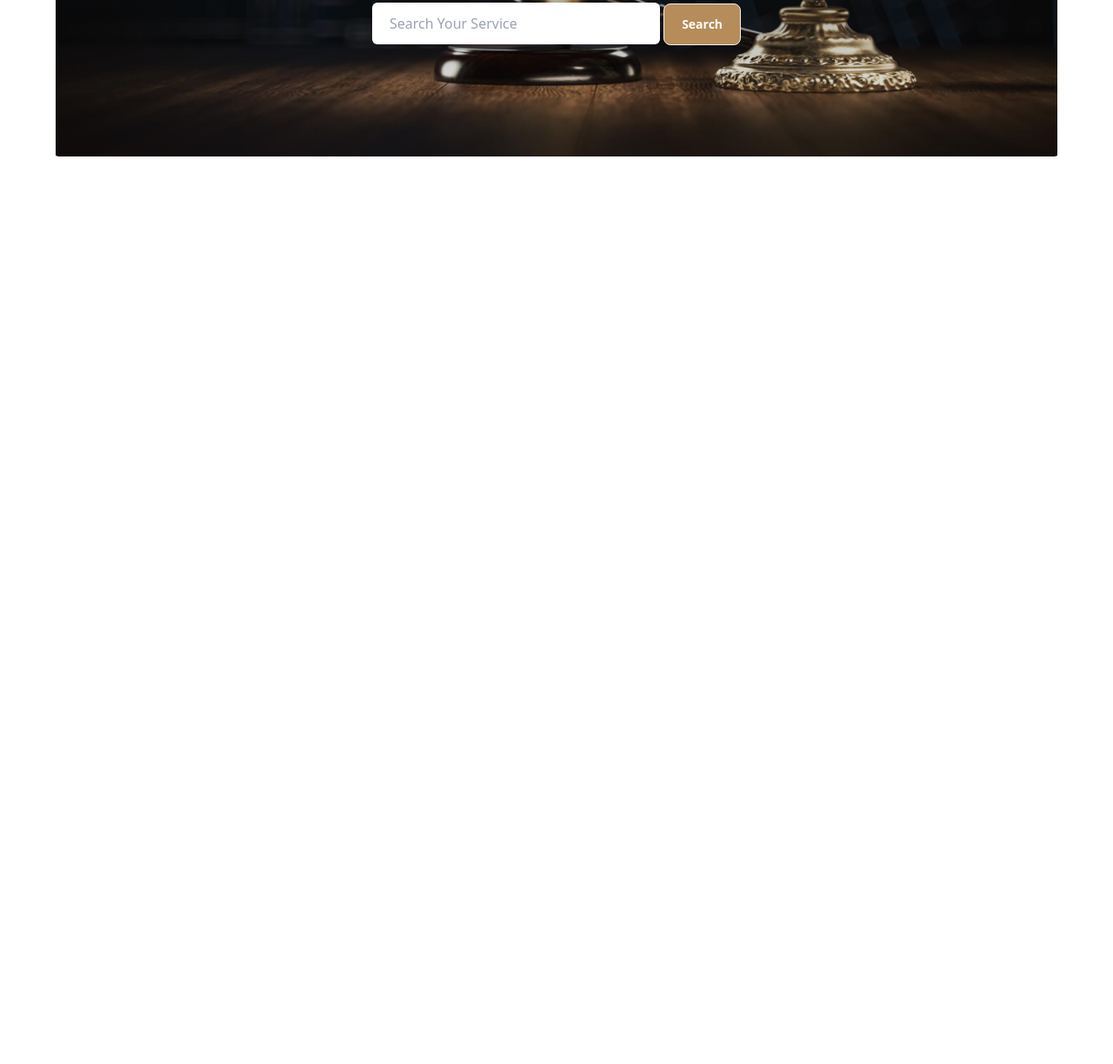
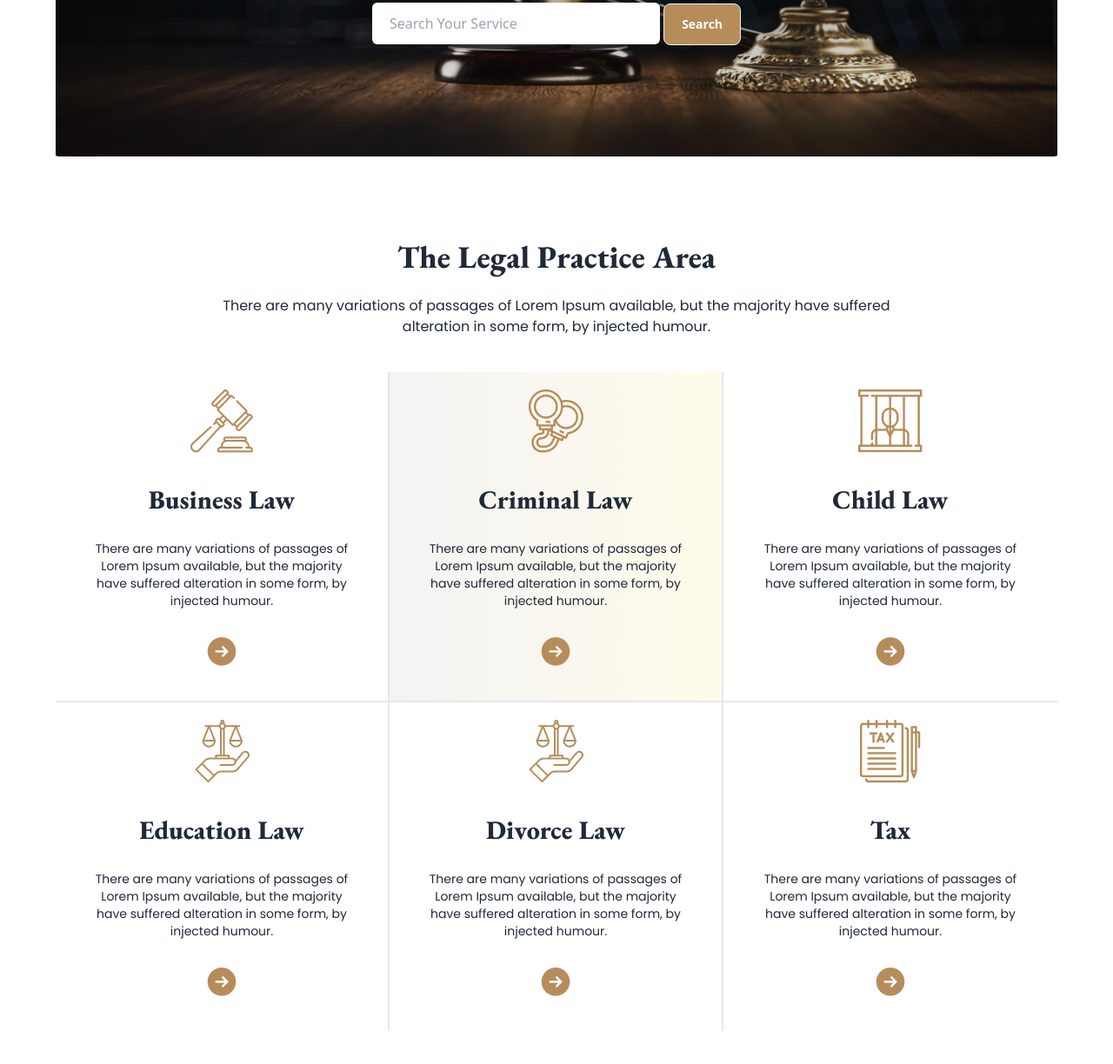
Before and after one commit to miasumon-ru/Legal-Solution, a plain HTML site: page index.html in a window 1280 px wide. Shown: the part 474-1698 px from the top of the page at 87% size. Before the commit the page ends 800 px from the top, so only its background shows below. Drawn offline with nearby package versions, Linux system fonts and the light colour scheme.

Commit message:
legal practice section done with responsive

```diff
--- a/index.html
+++ b/index.html
@@ -61,13 +61,13 @@
 
         <nav>
 
-            <div class="navbar bg-base-100">
+            <div class="navbar ">
                 <div class="navbar-start">
                   <div class="dropdown">
                     <div tabindex="0" role="button" class="btn btn-ghost lg:hidden">
                       <svg xmlns="http://www.w3.org/2000/svg" class="h-5 w-5" fill="none" viewBox="0 0 24 24" stroke="currentColor"><path stroke-linecap="round" stroke-linejoin="round" stroke-width="2" d="M4 6h16M4 12h8m-8 6h16" /></svg>
                     </div>
-                    <ul tabindex="0" class="menu menu-sm dropdown-content mt-3 z-[1] p-2 shadow bg-base-100 rounded-box w-52">
+                    <ul tabindex="0" class="menu menu-sm dropdown-content mt-3 z-[1] p-2 shadow  rounded-box w-52">
                       <li><a>Home</a></li>
                       <li><a>Service
                         <span><i class="fa-solid fa-chevron-right"></i></span>
@@ -124,7 +124,7 @@
             <div class="py-32 max-w-3xl mx-auto space-y-6">
                 <h2 class=" text-2xl lg:text-7xl font-extrabold text-white font-eb-ground text-center">We Provide Effective <br>
                     Legal Solutions</h2>
-                 <p class="max-w-2xl text-[#E7E7E7] text-center">
+                 <p class="max-w-2xl text-[#E7E7E7] text-center font-poppins">
                     There are many variations of passages of Lorem Ipsum available, but the majority have suffered alteration in some form, by injected humour.
                  </p>
 
@@ -141,10 +141,99 @@
 
     </header>
 
-    <body>
+   <main class="max-w-6xl mx-auto">
+
+    <!--  legal practice area -->
+
+    <section class="my-24">
+
+        <h2 class="text-4xl font-extrabold font-eb-ground text-center max-w-3xl mx-auto">The Legal Practice Area</h2>
+        <p class="max-w-3xl mx-auto text-center mt-6 font-poppins">There are many variations of passages of Lorem Ipsum available, but the majority have suffered alteration in some form, by injected humour.</p>
+
+        <!-- card starts -->
+
+        <div class="mt-10 grid grid-cols-1 md:grid-cols-2 lg:grid-cols-3">
+
+                           <!-- business card -->
 
 
-    </body>
+            <div class=" card-compact p-5  lg:border-b-2 border-r-2 space-y-5">
+                <figure class="flex justify-center"><img src="./images/business.png" alt="" /></figure>
+                <div class="card-body space-y-5">
+                  <h2 class=" text-3xl font-eb-ground text-center">Business Law</h2>
+                  <p class="font-poppins text-center">There are many variations of passages of Lorem Ipsum available, but the majority have suffered alteration in some form, by injected humour.</p>
+                  <div class=" flex items-center justify-center ">
+                     <img src="./images/Frame.png" alt="">
+                  </div>
+                </div>
+              </div>
+              <!-- criminal card -->
+            <div class=" card-compact p-5  lg:border-b-2 border-r-2 space-y-5 bg-gradient-to-r from-[#F3F3F3] to-amber-50">
+                <figure  class="flex justify-center"><img src="./images/criminal.png" alt="" /></figure>
+                <div class="card-body space-y-5">
+                  <h2 class=" text-3xl font-eb-ground text-center">Criminal Law</h2>
+                  <p class="font-poppins text-center">There are many variations of passages of Lorem Ipsum available, but the majority have suffered alteration in some form, by injected humour.</p>
+                  <div class=" flex items-center justify-center ">
+                     <img src="./images/Frame.png" alt="">
+                  </div>
+                </div>
+              </div>
+
+               <!-- child card -->
+
+            <div class=" card-compact p-5  lg:border-b-2 space-y-5">
+                <figure  class="flex justify-center"><img src="./images/child.png" alt="" /></figure>
+                <div class="card-body space-y-5">
+                  <h2 class=" text-3xl font-eb-ground text-center">Child Law</h2>
+                  <p class="font-poppins text-center">There are many variations of passages of Lorem Ipsum available, but the majority have suffered alteration in some form, by injected humour.</p>
+                  <div class=" flex items-center justify-center ">
+                     <img src="./images/Frame.png" alt="">
+                  </div>
+                </div>
+              </div>
+               <!-- education card -->
+            <div class=" card-compact p-5   border-r-2 space-y-5">
+                <figure  class="flex justify-center"><img src="./images/education.png" alt="" /></figure>
+                <div class="card-body space-y-5">
+                  <h2 class=" text-3xl font-eb-ground text-center">Education Law</h2>
+                  <p class="font-poppins text-center">There are many variations of passages of Lorem Ipsum available, but the majority have suffered alteration in some form, by injected humour.</p>
+                  <div class=" flex items-center justify-center ">
+                     <img src="./images/Frame.png" alt="">
+                  </div>
+                </div>
+              </div>
+               <!-- divorce card -->
+            <div class=" card-compact  p-5 border-r-2 space-y-5">
+                <figure  class="flex justify-center"><img src="./images/education.png" alt="" /></figure>
+                <div class="card-body space-y-5">
+                  <h2 class=" text-3xl font-eb-ground text-center">Divorce Law</h2>
+                  <p class="font-poppins text-center">There are many variations of passages of Lorem Ipsum available, but the majority have suffered alteration in some form, by injected humour.</p>
+                  <div class=" flex items-center justify-center ">
+                     <img src="./images/Frame.png" alt="">
+                  </div>
+                </div>
+              </div>
+              <!-- tax card -->
+            <div class="card-compact  p-5  space-y-5">
+                <figure  class="flex justify-center"><img src="./images/tax.png" alt="" /></figure>
+                <div class="card-body space-y-5">
+                  <h2 class=" text-3xl font-eb-ground text-center">Tax</h2>
+                  <p class="font-poppins text-center">There are many variations of passages of Lorem Ipsum available, but the majority have suffered alteration in some form, by injected humour.</p>
+                  <div class=" flex items-center justify-center ">
+                     <img src="./images/Frame.png" alt="">
+                  </div>
+                </div>
+              </div>
+
+
+
+
+
+        </div>
+
+    </section>
+
+   </main>
 
     <footer>
 
```
